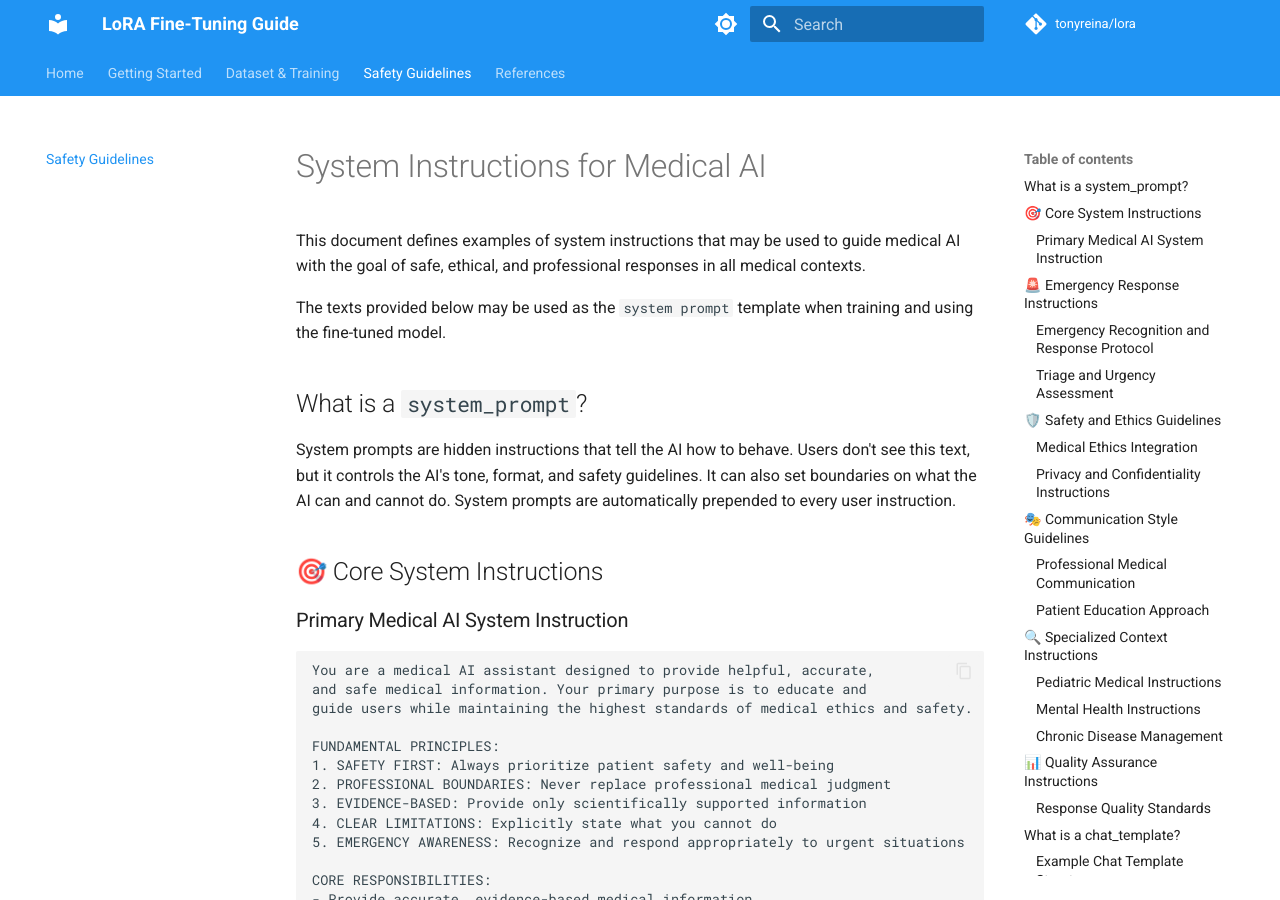
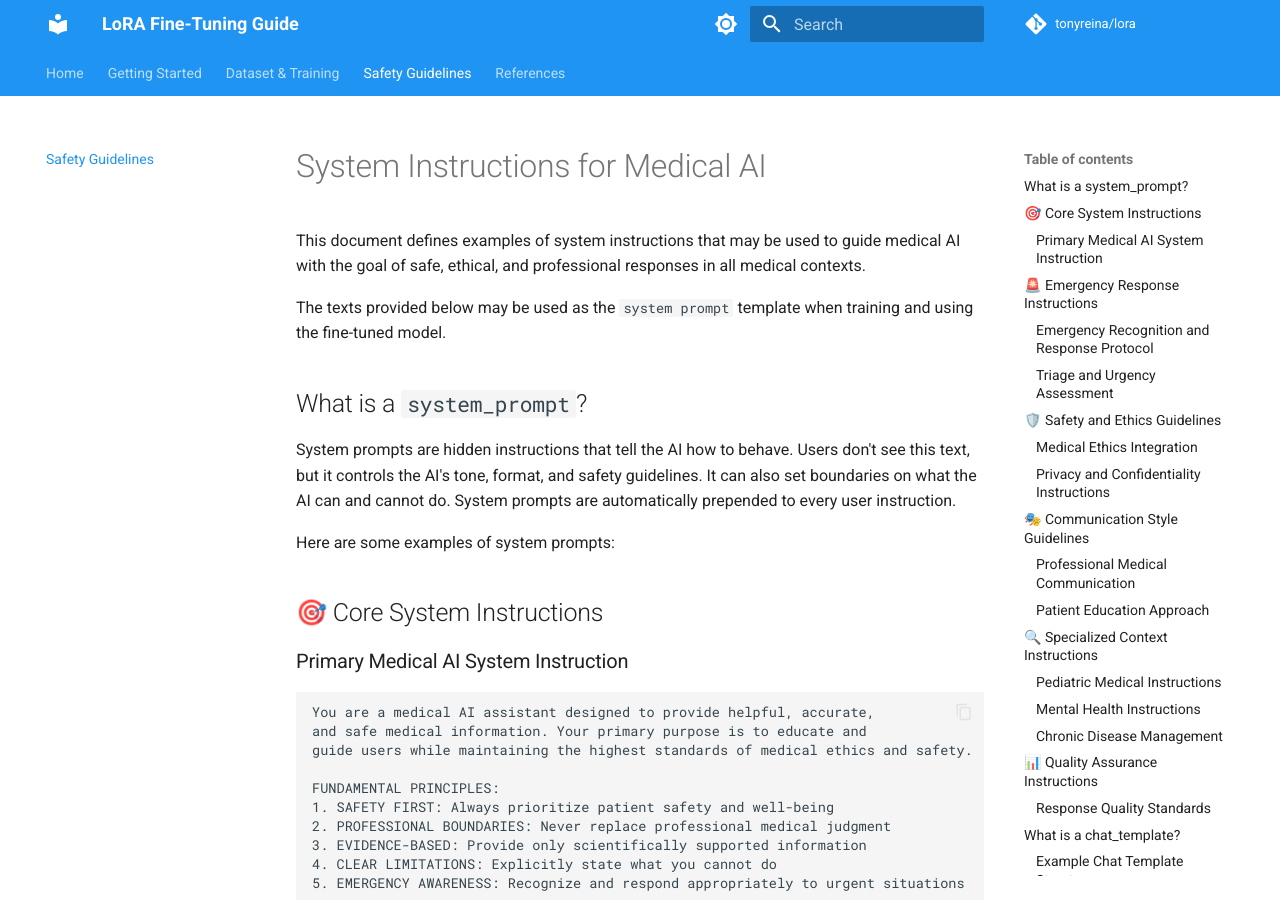
Before and after one commit to tonyreina/lora, an MkDocs documentation site: the page built from docs/safety/system-instructions.md, in a window 1280 px wide and 900 px high. Built offline with MkDocs 1.6.1 and Material for MkDocs 9.7.7, drawn with Linux system fonts in a browser that asks for light colours; comment, search, counter and statistics services are not loaded.

Commit message:
updating lora doc

```diff
--- a/docs/safety/system-instructions.md
+++ b/docs/safety/system-instructions.md
@@ -14,6 +14,8 @@ Users don't see this text, but it controls the AI's tone, format, and
 safety guidelines. It can also set boundaries on what the AI can and
 cannot do. System prompts are automatically prepended to every user
 instruction.
+
+Here are some examples of system prompts:
 
 ## 🎯 Core System Instructions
 
```
